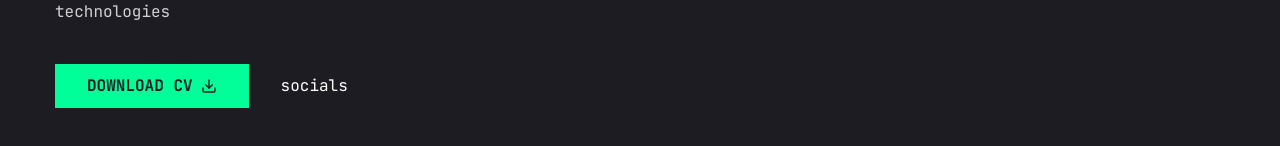
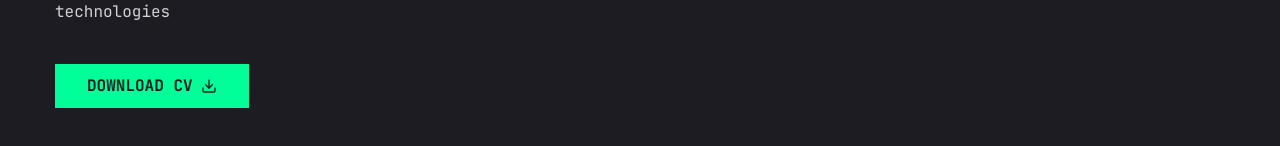
Before and after one commit to rozy97/rozy.dev, a Next.js app: page / in a window 1280 px wide. Shown: the part 468-614 px from the top of the page. Built offline with nearby package versions, Linux system fonts and the light colour scheme.

Commit message:
fix linting error

```diff
--- a/app/page.tsx
+++ b/app/page.tsx
@@ -15,7 +15,7 @@ export default function Home() {
           <div className="text-center xl:text-left">
             <span className="text-xl">{content.title}</span>
             <h1 className="h1 mb-6">
-              Hello I'm <br /> <span className="text-accent">{content.name}</span>
+              {`Hello I'm`} <br /> <span className="text-accent">{content.name}</span>
             </h1>
             <p className="max-w-[500px] mb-9 text-white/80">
               {content.description}
@@ -29,7 +29,7 @@ export default function Home() {
                 <span>Download CV</span>
                 <FiDownload className="text-xl" />
               </Button>
-              <div>socials</div>
+              <div className="hidden">socials</div>
             </div>
 
           </div>
```
